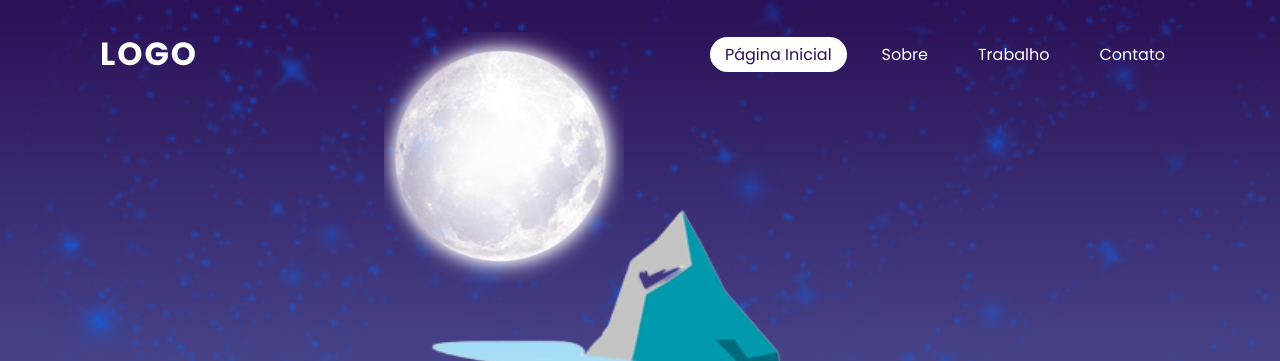
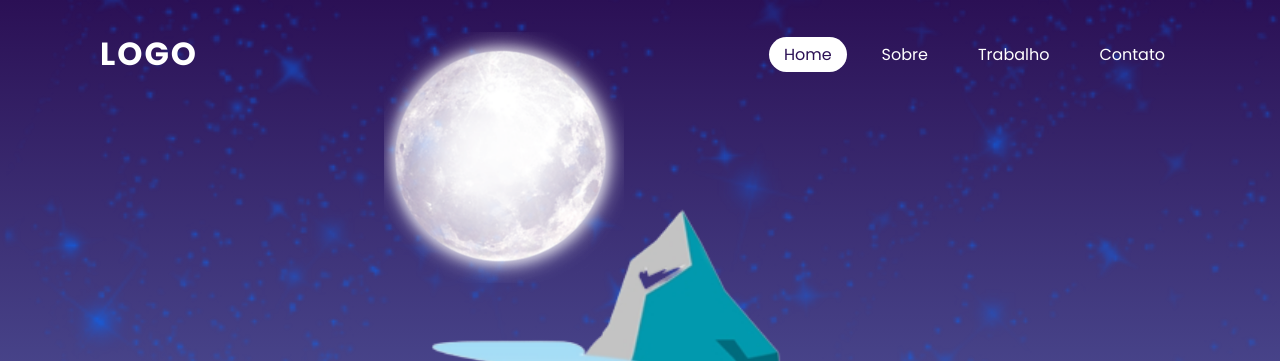
Before and after one commit to HUDEVBR/Parallax, a plain HTML site: page index.html in a window 1280 px wide. Shown: the top 361 px of the page. Drawn offline with Linux system fonts and the light colour scheme.

Commit message:
projeto parallax

```diff
--- a/index.html
+++ b/index.html
@@ -11,7 +11,7 @@
         <header>
             <a href="#" class="logo">Logo</a>
             <ul>
-                <li><a href="#" class="active" >Página Inicial</a></li>
+                <li><a href="#" class="active" >Home</a></li>
                 <li><a href="#" >Sobre</a></li>
                 <li><a href="#" >Trabalho</a></li>
                 <li><a href="#" >Contato</a></li>
```
